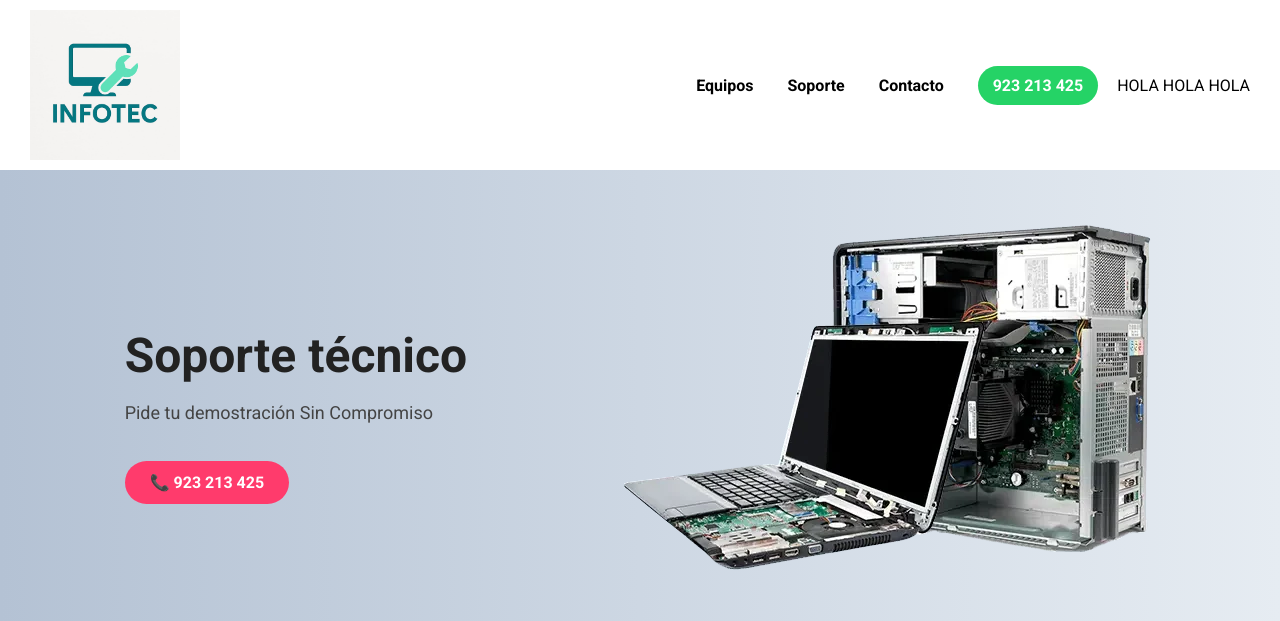
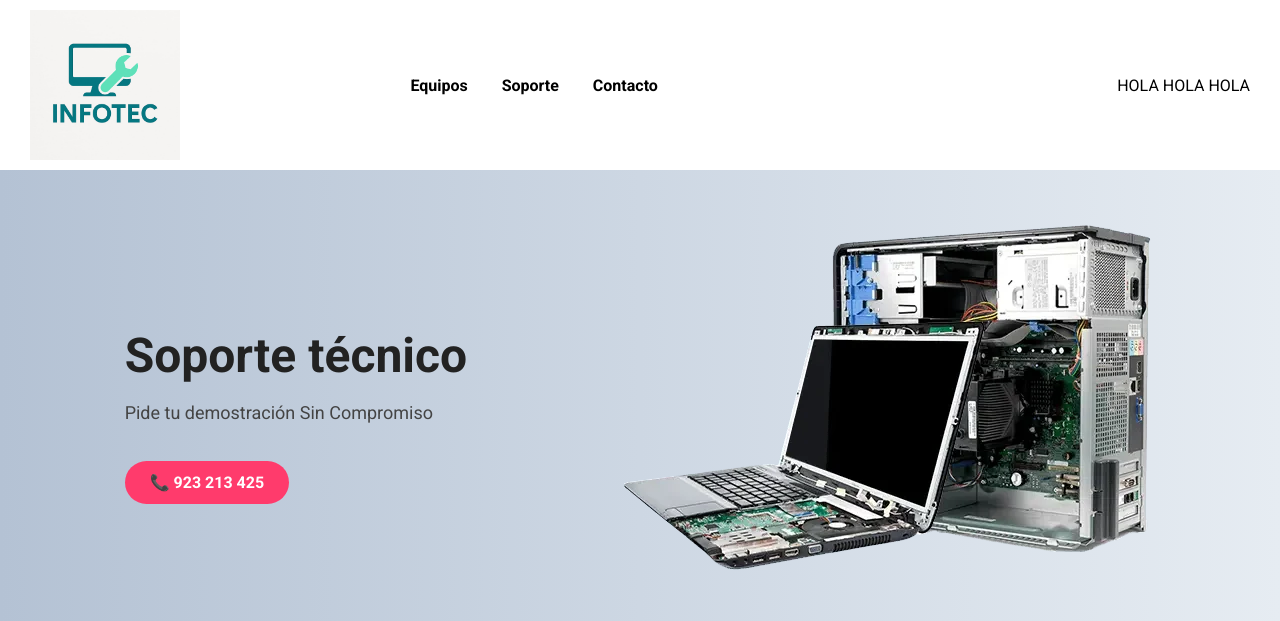
Before and after one commit to ING002-bot/PROYECINFOT, a PHP site: page / in a window 1280 px wide. Shown: the top 621 px of the page. Run offline with PHP 8.4, Linux system fonts and the light colour scheme.

Commit message:
probando1.1

```diff
--- a/PROYECINFO/CSS/estilos.css
+++ b/PROYECINFO/CSS/estilos.css
@@ -26,11 +26,12 @@ nav a {
 }
 
 .whatsapp-contact {
-  background-color: #25D366;
+ /* background-color: #25D366;*/
   color: white;
   padding: 10px 15px;
   border-radius: 20px;
   text-decoration: none;
+  height: 20px;
 }
 
 .hero {
--- a/PROYECINFO/index.php
+++ b/PROYECINFO/index.php
@@ -15,6 +15,8 @@
       <a href="servicio.php">Soporte</a>
       <a href="nosotros.php">Contacto</a>
       <a class="whatsapp-contact" href="https://wa.me/51923213425">923 213 425</a>
+      <a class="whatsapp-contact" href="#">Registrar</a>
+      <a class="whatsapp-contact" href="´#">Inicia Sesion</a>
       HOLA HOLA HOLA
     </nav>
   </header>
```
Also changed, not shown: PROYECINFO/IMAGES/wsp.jpg (added).
